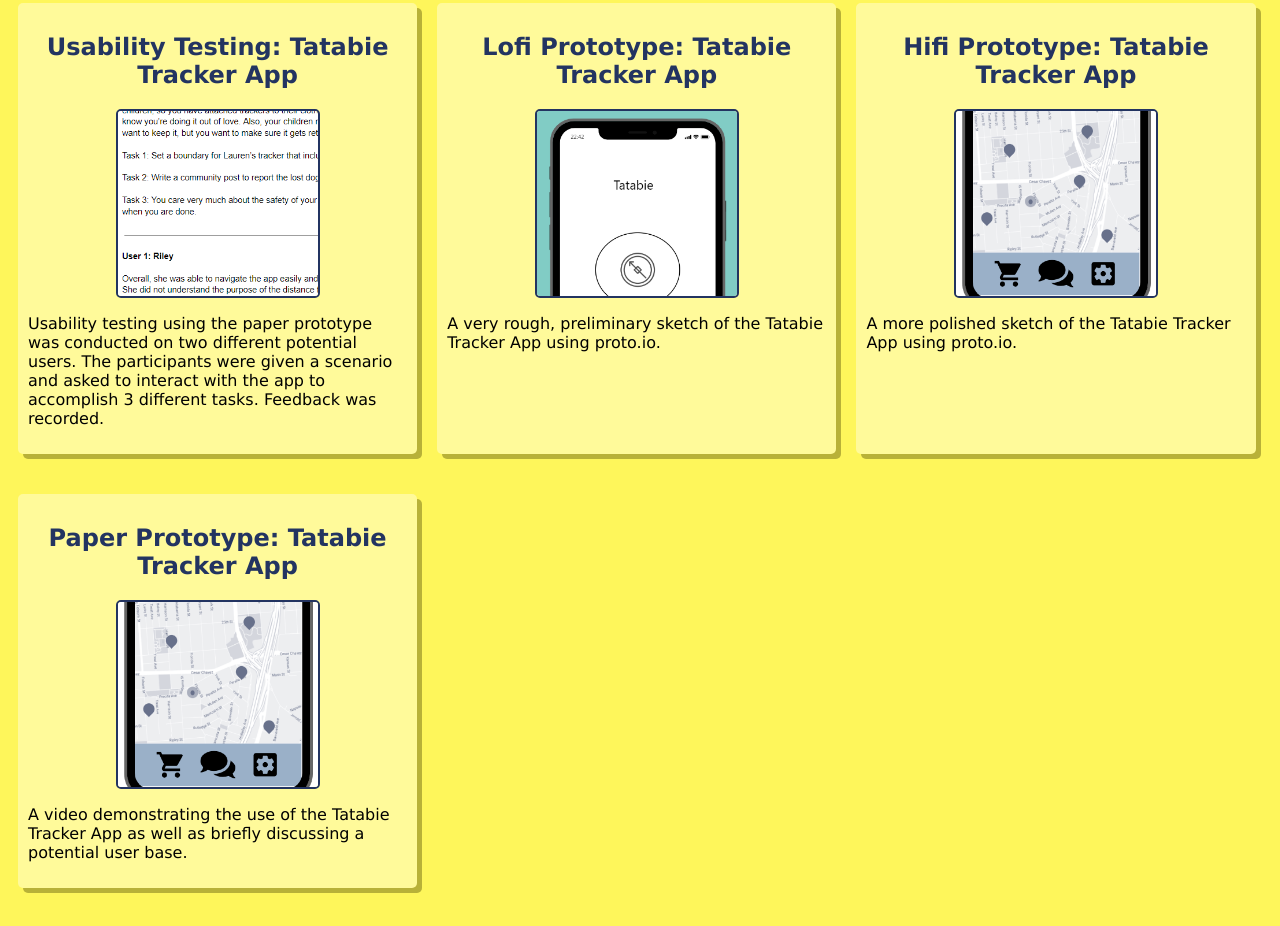
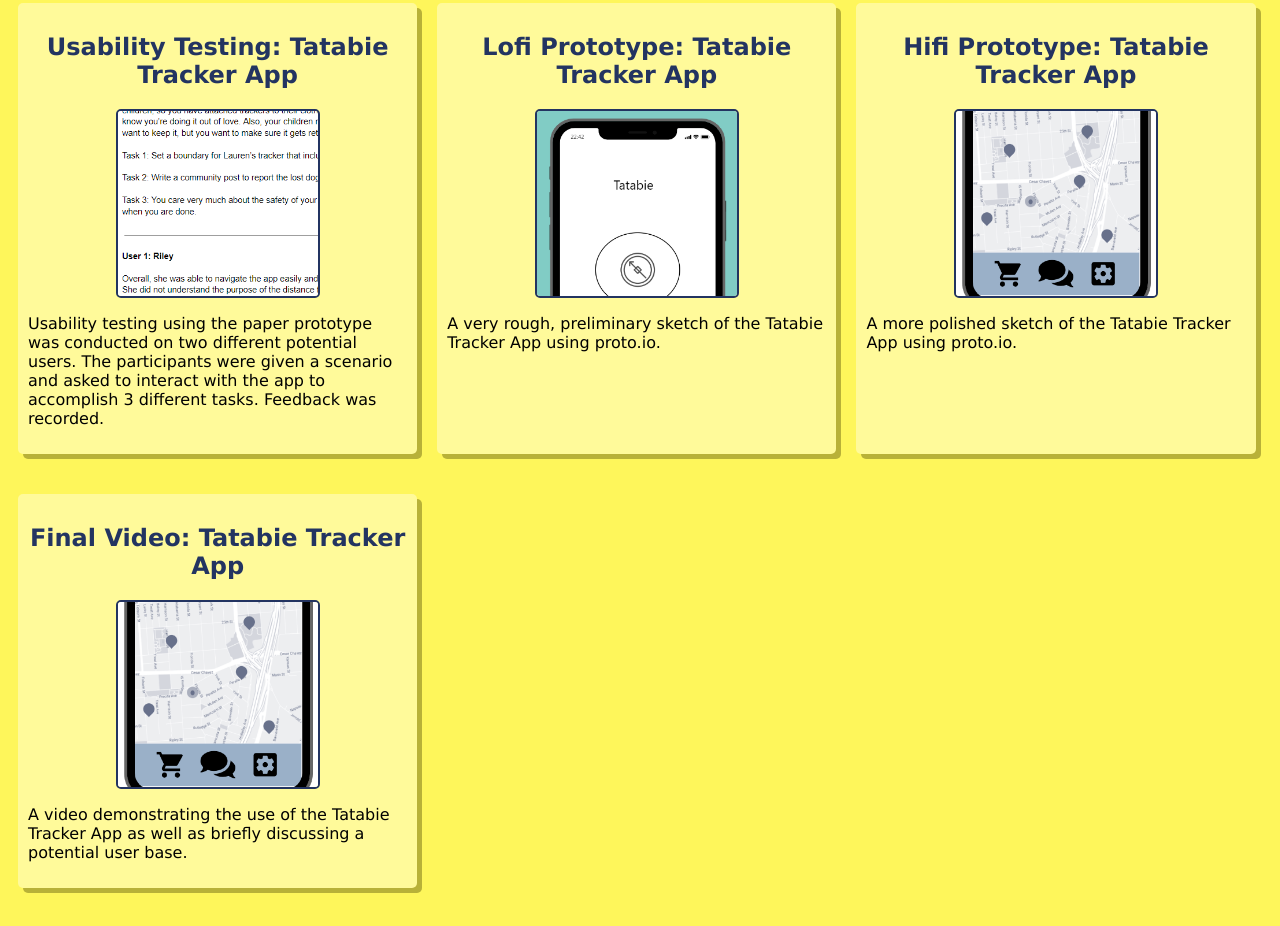
Before and after one commit to ALuedicke/ALuedicke.github.io, a plain HTML site: page index.html in a window 1280 px wide. Shown: the part 974-1900 px from the top of the page. Drawn offline with Linux system fonts and the light colour scheme.

Commit message:
Add files via upload

```diff
--- a/index.html
+++ b/index.html
@@ -107,7 +107,7 @@
 
             <!-- Final Presentation Assignment-->
             <section class="assignment">
-                <a href="https://youtu.be/cri74Q71JDg"><h2>Paper Prototype: Tatabie Tracker App</h2></a>
+                <a href="https://youtu.be/cri74Q71JDg"><h2>Final Video: Tatabie Tracker App</h2></a>
                 <a href="https://youtu.be/cri74Q71JDg"><img src="Images/hifiproto.png"> </a>
                 <section class="assignment-details">
                     <p>
```
